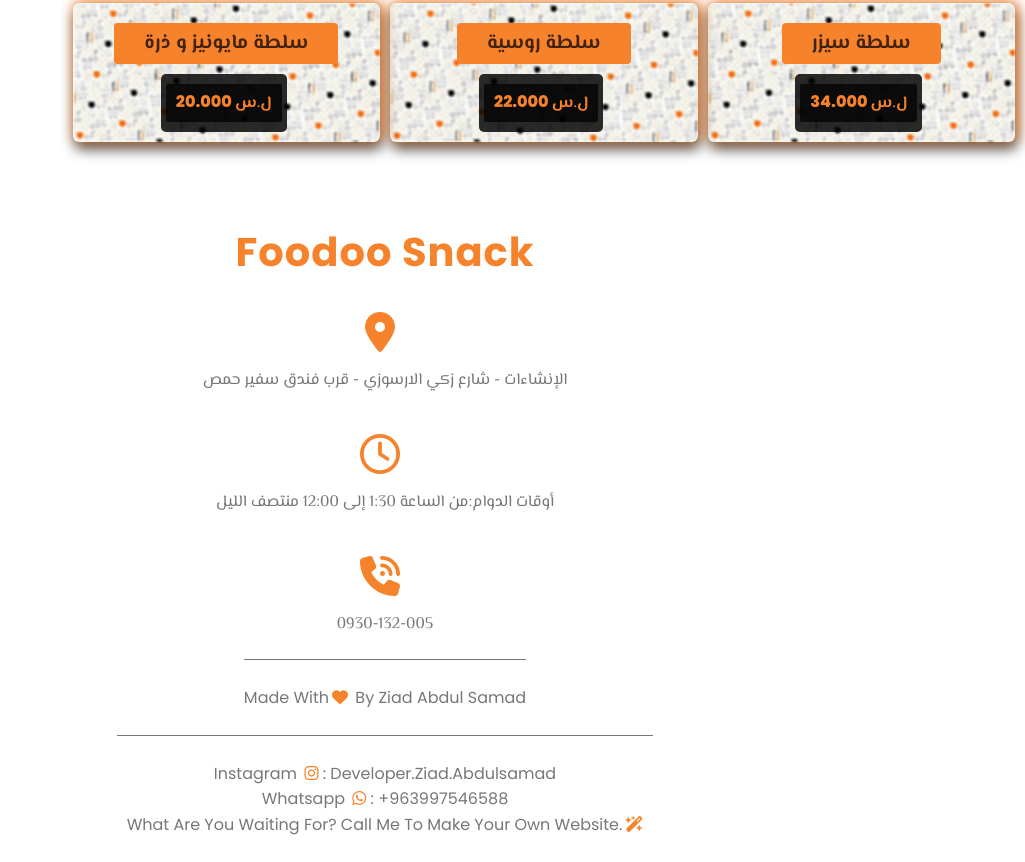
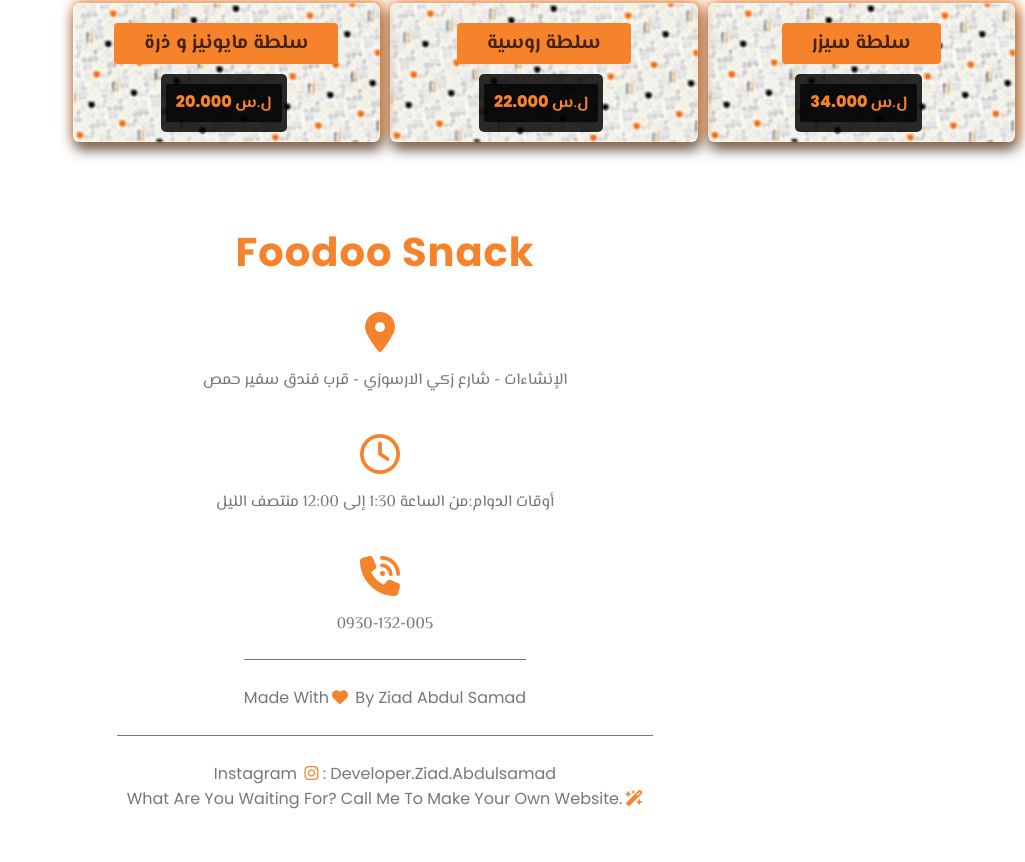
Before and after one commit to ziad-abdul-samad/Foodoo-Snack, a plain HTML site: page index.html in a window 1280 px wide. Shown: the part 6033-6895 px from the top of the page, without its empty margins (255-1280 px from the left). After the commit the page ends 6870 px from the top, so only its background shows below. Drawn offline with nearby package versions, Linux system fonts and the light colour scheme.

Commit message:
Update index.html

```diff
--- a/index.html
+++ b/index.html
@@ -752,7 +752,6 @@
     <div class="ziad-info">
     <div class="container">
     <p> instagram <i class="fa-brands fa-instagram"></i> : developer.ziad.abdulsamad</p>
-    <p>whatsapp <i class="fa-brands fa-whatsapp"></i> : +963997546588</p>
     <p>what are you waiting for? call me to make your own website.<i class="fa-solid fa-wand-magic-sparkles"></i></p>
     </div>
     </div>
```
